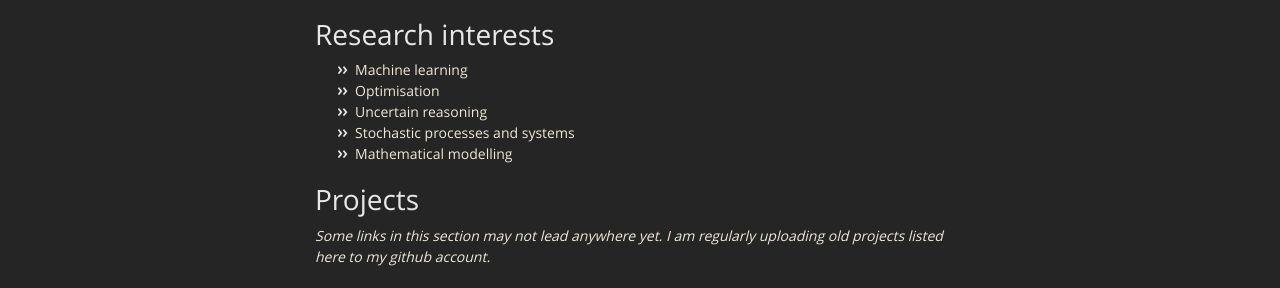
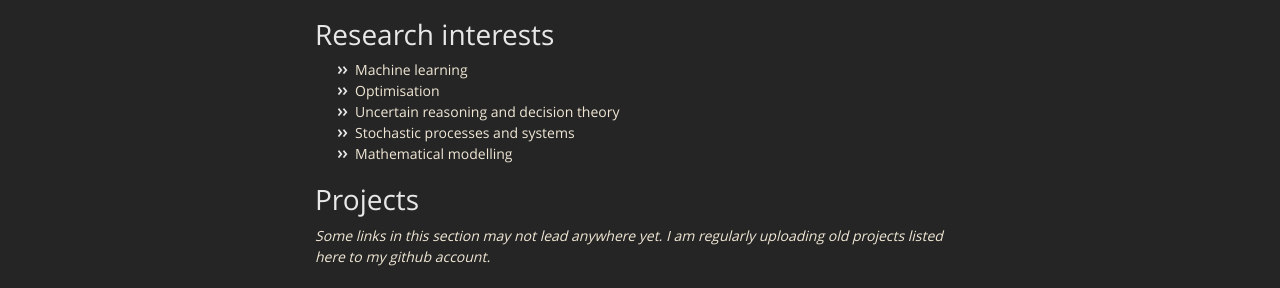
Before and after one commit to plougue/plougue.github.io, a Jekyll site: the page built from index.md, in a window 1280 px wide and 900 px high, scrolled down 728 px. Shown: the part 158-446 px from the top of the window. Built offline with Jekyll 4.4.1, drawn with Linux system fonts in a browser that asks for light colours; our own code applies the rules of GitHub Pages for plain Markdown files.

Commit message:
Update index.md

```diff
--- a/index.md
+++ b/index.md
@@ -30,7 +30,7 @@ Double-diploma at the **UTC** (*Université de Technologie de Compiègne*, frenc
 # Research interests
 * Machine learning
 * Optimisation
-* Uncertain reasoning
+* Uncertain reasoning and decision theory
 * Stochastic processes and systems
 * Mathematical modelling
 
```
